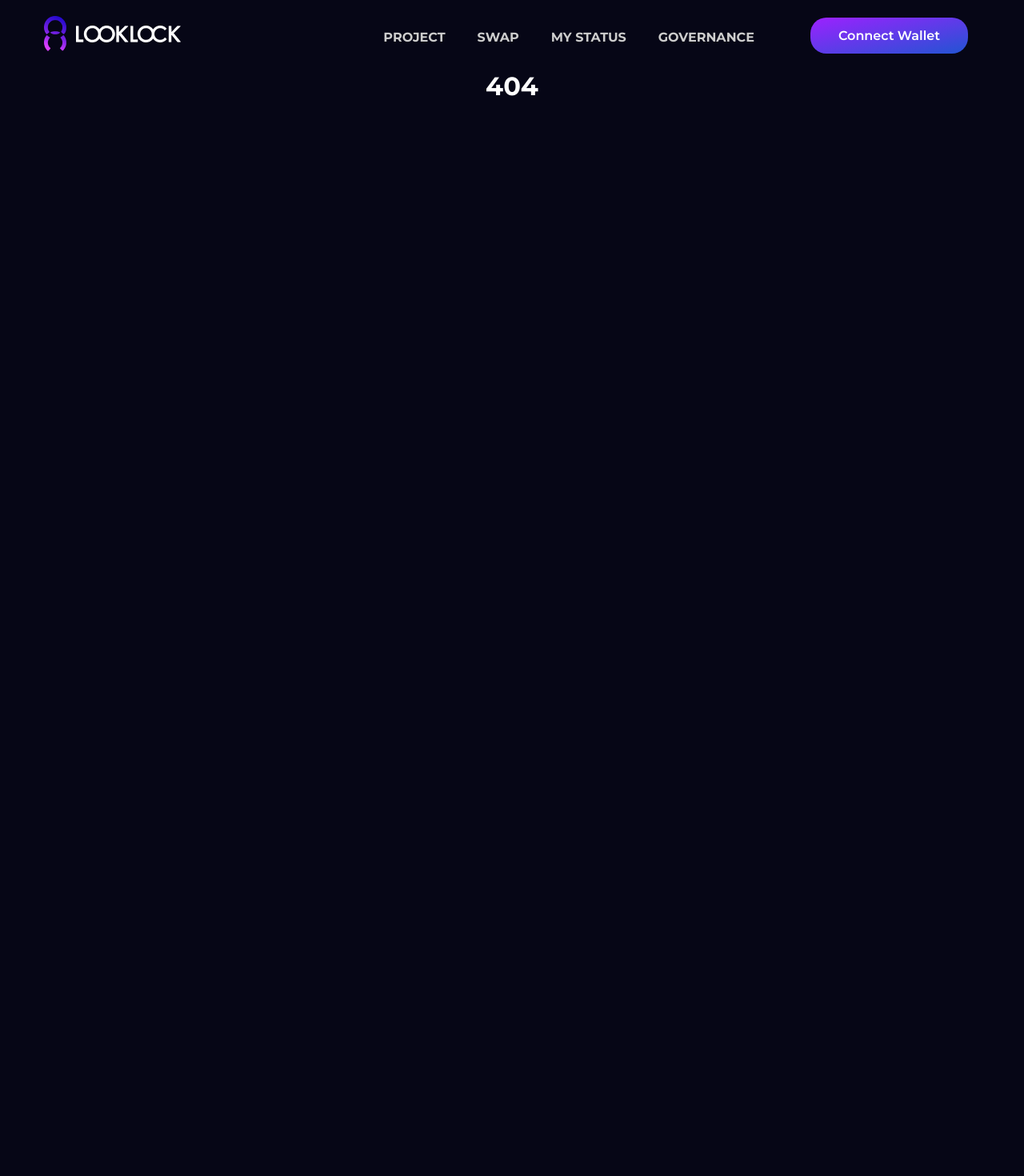
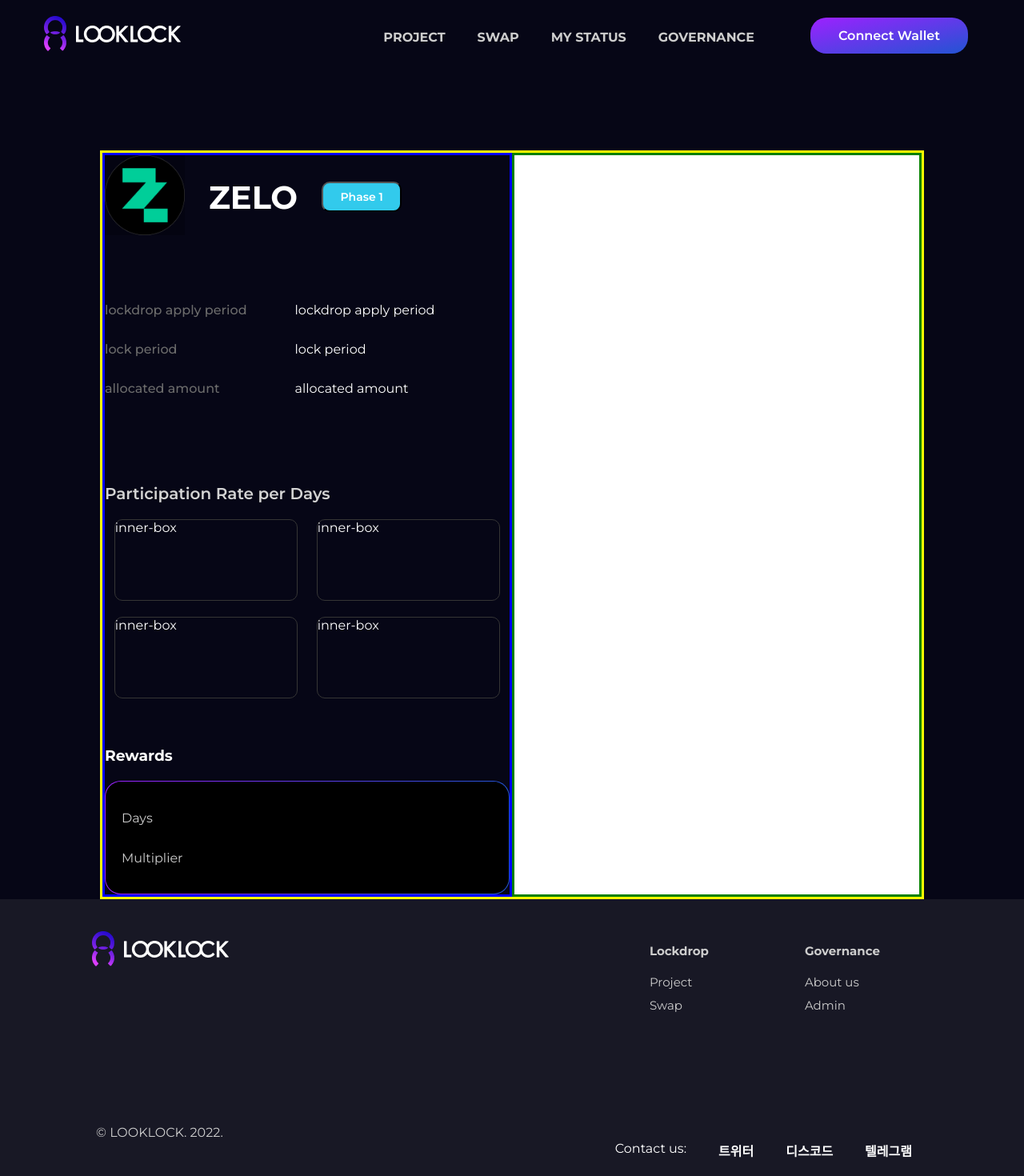
Before and after one commit to jone23/looklock-front, a React (Create React App) app in the folder front/: page /projectdetail in a window 1280 px wide. Before the commit this address had no page. Shown: the top 1470 px of the page at 80% size. Before the commit the page ends 800 px from the top, so only its background shows below. Built offline with nearby package versions, Linux system fonts and the light colour scheme.

Commit message:
[FEAT] Update front

```diff
--- a/front/src/App.js
+++ b/front/src/App.js
@@ -10,6 +10,7 @@
 import Project from './pages/Project';
 import Swap from './pages/Swap';
 import MyStatus from './pages/MyStatus';
+import ProjectDetail from './pages/ProjectDetail';
 import Governance from './pages/Governance';
 import About from './pages/About';
 import Admin from './pages/Admin';
@@ -24,6 +25,7 @@
           <Route path="/" element={<NavBar accounts={accounts} setAccounts={setAccounts}></NavBar>}>
             <Route index element={<Main />} />
             <Route path="project" element={<Project />} />
+            <Route path="projectdetail" element={<ProjectDetail />} />
             <Route path="swap" element={<Swap />} />
             <Route path="about" element={<About accounts={accounts} setAccounts={setAccounts}></About>} />
             <Route path="admin" element={<Admin accounts={accounts} setAccounts={setAccounts}></Admin>} />
--- a/front/src/component/NavBar.js
+++ b/front/src/component/NavBar.js
@@ -35,7 +35,7 @@
                         <Link to="/swap">SWAP</Link>
                     </li>
                     <li>
-                        <Link to="/mystatus">MY STATUS</Link>
+                        <Link to="/projectdetail">MY STATUS</Link>
                     </li>
                     <li>
                         <Link to="/governance">GOVERNANCE</Link>
--- a/front/src/pages/MyStatus.css
+++ b/front/src/pages/MyStatus.css
@@ -64,7 +64,6 @@
 
 #phases > div:nth-child(2) {
     color: #B6B6B6;
-    ;
 }
 
 
@@ -119,11 +118,13 @@
 }
 
 #rules-header > li {
+    list-style: none;
     margin: 15px 0;
     color: #6B6B6B;
 }
 
 #rules-body > li {
+    list-style: none;
     margin: 15px 0;
     font-weight: 600;
     color: #C6C6C6;
--- /dev/null
+++ b/front/src/pages/ProjectDetail.css
@@ -0,0 +1,148 @@
+#project-detail-wrapper {
+    width: 80%;
+    display: flex;
+    margin: 0 auto;
+    border: 3px solid yellow;
+}
+
+#zelo-wrapper {
+    width: 50%;
+    border: 3px solid blue;
+}
+
+/* PROJECT NAME SECTION */
+
+#project-name {
+    display: flex;
+    flex-wrap: wrap;
+    margin-bottom: 80px;
+    /* width: 50%; */
+    align-items: center;
+    /* border: 3px solid red; */
+}
+
+#zelo-img {
+    width: 100px;
+    height: 100px;
+}
+
+#project-name > h1 {
+    font-weight: 700;
+    font-size: 40px;
+    margin: 0 30px;
+}
+
+#phase1-btn-blur {
+    position: relative;
+    width: 116px;
+    height: 38px;
+    margin-top: -40px;
+    background: #32CAEC;
+    filter: blur(20px);
+    border-radius: 10px;
+    font-weight: 600;
+    font-size: 16px;
+    align-items: center;
+    text-align: center;
+    color: #FFFFFF;
+    z-index: -1;
+}
+
+#phase1-btn {
+    width: 100px;
+    height: 38px;
+    margin-top: 0px;
+    background: #32CAEC;
+    border-radius: 10px;
+    font-weight: 600;
+    font-size: 14px;
+    align-items: center;
+    text-align: center;
+    color: #FFFFFF;
+    cursor: pointer;
+}
+
+/* PERIOD */
+#period-box {
+    display: flex;
+    text-align: left;
+}
+
+#period-left {
+    margin-right: 60px;
+    font-weight: 500;
+    color: #6B6B6B;
+}
+
+#period-box > div > ul {
+    padding-inline-start: 0px;
+}
+
+#period-box > div > ul > li {
+    list-style: none;
+    margin-bottom: 30px;
+}
+
+/* PARTICIPATION RATE SECTION  */
+#participation-rate {
+    margin-top: 80px;
+    /* border: 3px solid pink; */
+    text-align: left;
+}
+
+#participation-rate > h3 {
+    font-weight: 600;
+    font-size: 20px;
+    color: #D3D3D3;
+}
+
+.outer-box {
+    display: flex;
+    justify-content: space-around;
+}
+
+.inner-box {
+    width: 45%;
+    height: 100px;
+    margin-top: 20px;
+    border: 1px solid #353535;
+    border-radius: 10px;
+}
+
+/* REWARD */
+#reward-wrapper {
+    /* border: 3px solid paleturquoise; */
+    text-align: left;
+    margin-top: 60px;
+}
+
+#reward-box {
+    height: 140px;
+    margin-top: 20px;
+    /* padding-top: 30px; */
+    border: 1px solid transparent;
+    border-radius: 20px;
+    background-image: linear-gradient(black, black),
+    linear-gradient(to right, #9D21FF 0%,  #2254D3
+    100%);
+    background-origin: border-box;
+    background-clip: content-box, border-box;
+}
+
+#reward-header {
+    display: flex;
+    justify-content: space-around;
+    margin: 20px;
+    height: 100px;
+    /* border: 3px solid red; */
+    color: #CDCDCD;
+    flex-direction: column;
+}
+
+/* LOCKUP SECTION */
+
+#lockup-wrapper {
+    width: 50%;
+    background-color: #FFFFFF;
+    border: 3px solid green;
+}
--- /dev/null
+++ b/front/src/pages/ProjectDetail.js
@@ -0,0 +1,71 @@
+import Footer from "../component/Footer";
+import './ProjectDetail.css';
+import Timer from '../components/Timer';
+import BarGraph from '../components/BarGraph';
+
+const ProjectDetail = () => {
+    return (
+        <body>
+            <div id='project-detail-wrapper'>
+                <div id='zelo-wrapper'>
+                    <div id='project-name'>
+                        <div>
+                            <img id="zelo-img" src={require('../Assets/profile.png')} alt="chain-left"/>
+                        </div>
+                        <h1>ZELO</h1>
+                        <div>
+                            <button id='phase1-btn'>Phase 1</button>
+                            {/* <div id='phase1-btn-blur'></div> */}
+                        </div>
+                    </div>
+                    <div id='period-box'>
+                        <div id='period-left'>
+                            <ul>
+                                <li>lockdrop apply period</li>
+                                <li>lock period</li>
+                                <li>allocated amount</li>
+                            </ul>
+                        </div>
+                        <div id='period-right'>
+                            <ul>
+                                <li>lockdrop apply period</li>
+                                <li>lock period</li>
+                                <li>allocated amount</li>
+                            </ul>
+                        </div>
+                    </div>
+                    <div id='participation-rate'>
+                        <h3>Participation Rate per Days</h3>
+                        <div class='outer-box'>
+                            <div class='inner-box'>inner-box
+                            </div>
+                            <div class='inner-box'>inner-box
+                            </div>
+                        </div>
+                        <div class='outer-box'>
+                            <div class='inner-box'>inner-box
+                            </div>
+                            <div class='inner-box'>inner-box
+                            </div>
+                        </div>
+                    </div>
+                    <div id='reward-wrapper'>
+                        <h3>Rewards</h3>
+                        <div id='reward-box'>
+                            <div id='reward-header'>
+                                <span>Days</span>
+                                <span>Multiplier</span>
+                            </div>
+                        </div>
+                    </div>
+                </div>
+                <div id='lockup-wrapper'>
+
+                </div>
+            </div>
+            <Footer/>
+        </body>
+    )
+};
+
+export default ProjectDetail;
```
Also changed, not shown: front/src/pages/MyStatus.js (indentation only).
